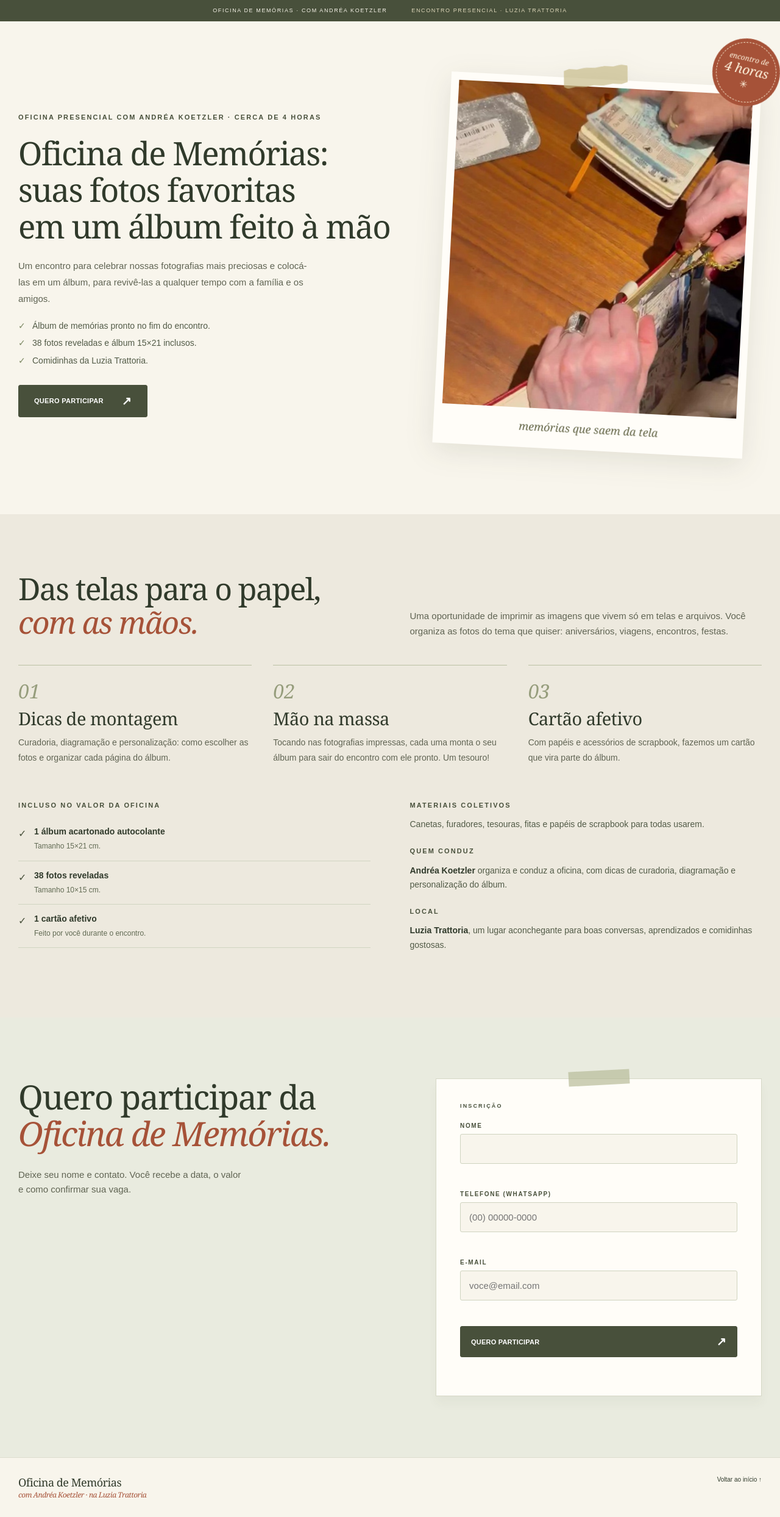
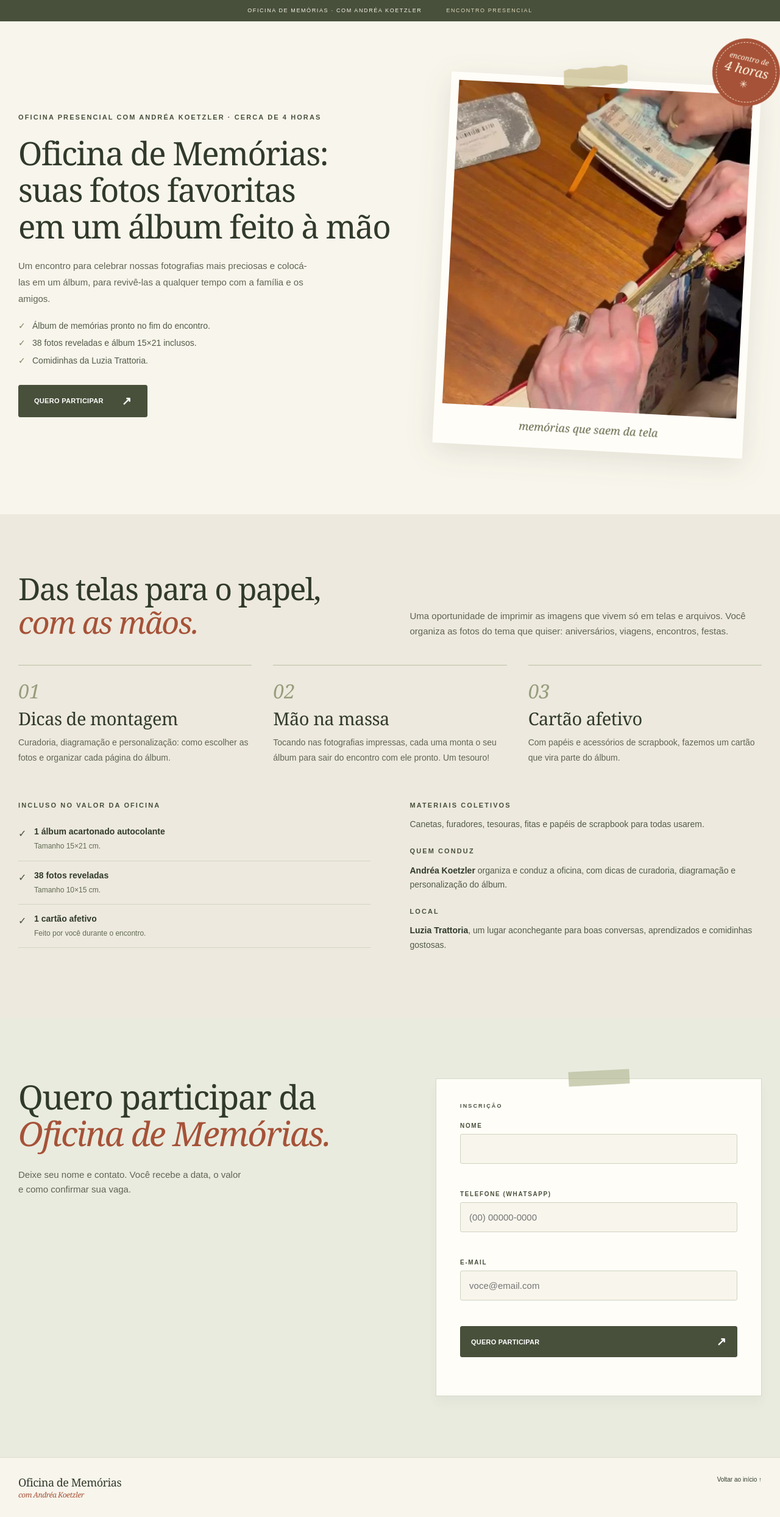
Before and after one commit to nicollekoetzler/fotolivro, a Next.js app: page / in a window 1280 px wide. Shown: the whole page at 61% size. Built offline with nearby package versions, Linux system fonts and the light colour scheme.

Commit message:
Tira Luzia Trattoria da faixa do topo e do rodapé
Co-Authored-By: Claude Opus 5.5 <noreply@anthropic.com>
Claude-Session: https://claude.ai/code/session_01RedThfUxN7tTbwa436gzzp

```diff
--- a/app/page.tsx
+++ b/app/page.tsx
@@ -3,7 +3,7 @@ import InscricaoForm from "@/components/InscricaoForm";
 export default function Home() {
   return (
     <>
-<div className="strip"><span>OFICINA DE MEMÓRIAS · COM ANDRÉA KOETZLER</span><span>ENCONTRO PRESENCIAL · LUZIA TRATTORIA</span></div>
+<div className="strip"><span>OFICINA DE MEMÓRIAS · COM ANDRÉA KOETZLER</span><span>ENCONTRO PRESENCIAL</span></div>
 
 <main id="inicio">
 <section className="wrap hero">
@@ -73,7 +73,7 @@ export default function Home() {
 
 <footer>
   <div className="wrap">
-    <a className="f-logo" href="#inicio"><b>Oficina de Memórias</b><i>com Andréa Koetzler · na Luzia Trattoria</i></a>
+    <a className="f-logo" href="#inicio"><b>Oficina de Memórias</b><i>com Andréa Koetzler</i></a>
     <a className="to-top" href="#inicio">Voltar ao início ↑</a>
   </div>
 </footer>
```
